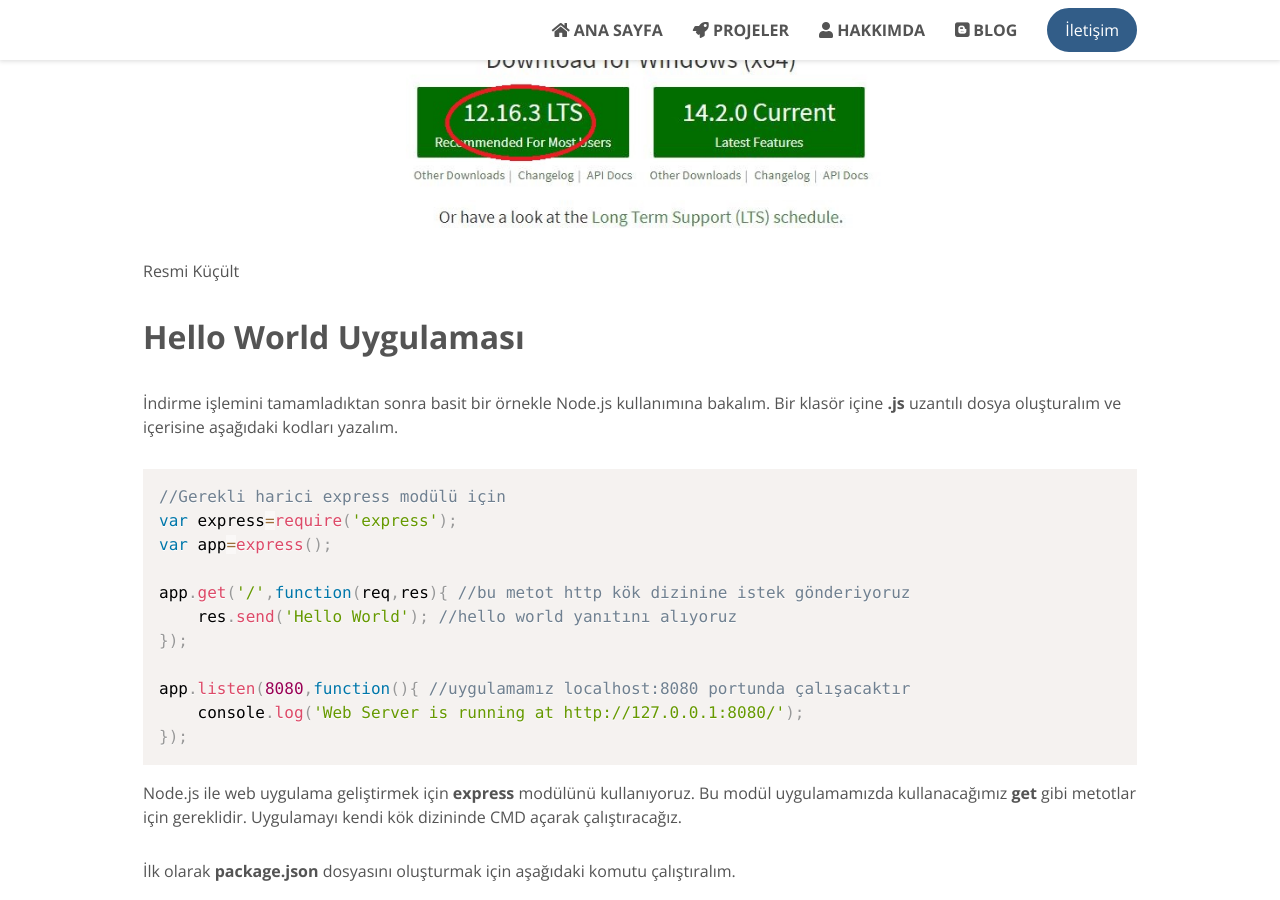
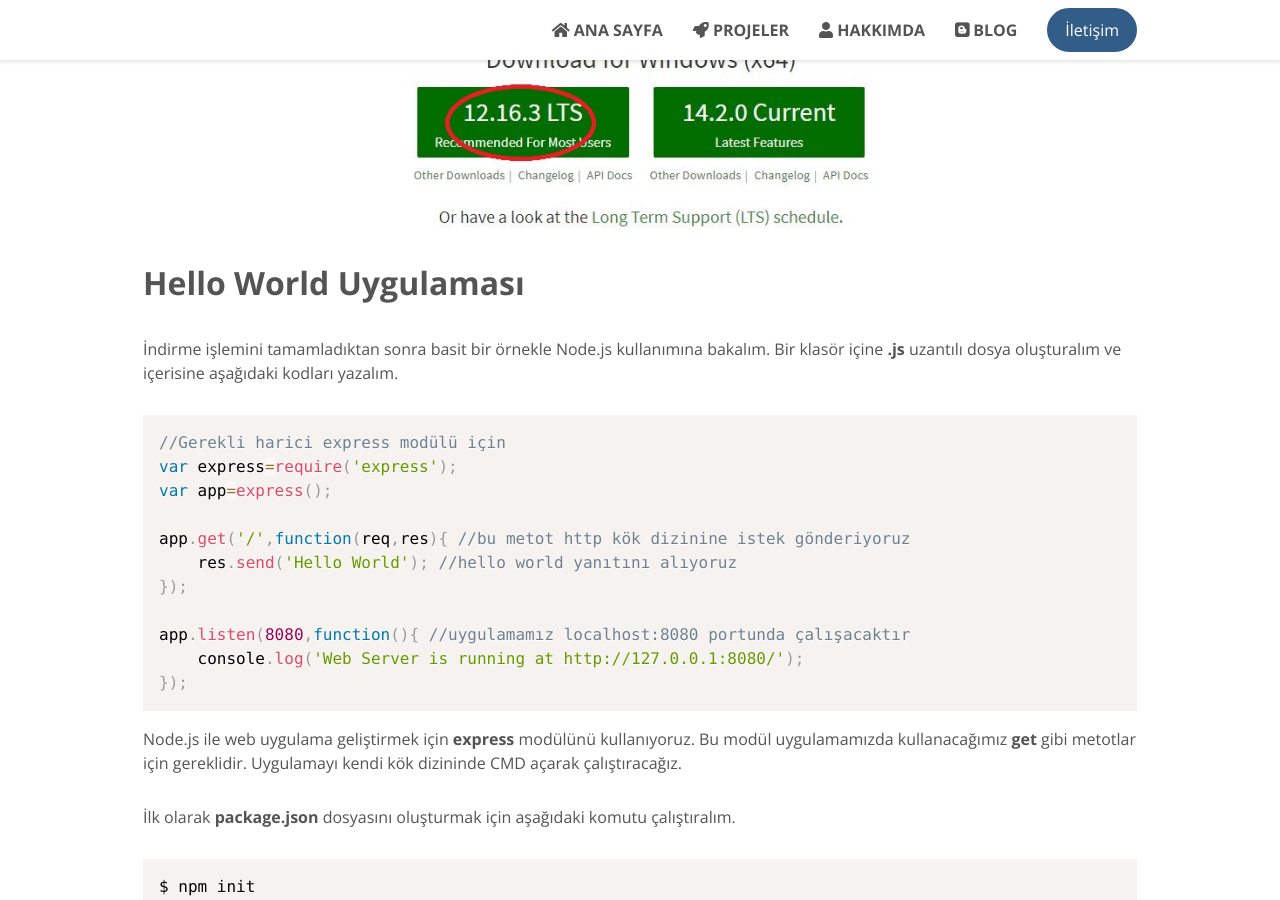
Before and after one commit to shrgrl/shrgrl.github.io, a Jekyll site: the page built from _restApi/index.html, in a window 1280 px wide and 900 px high, scrolled down 635 px. Built offline with Jekyll 4.4.1, drawn with Linux system fonts in a browser that asks for light colours; nearby versions of some CDN libraries; comment, search, counter and statistics services are not loaded.

Commit message:
Update index.html

```diff
--- a/_restApi/index.html
+++ b/_restApi/index.html
@@ -11,17 +11,7 @@
 bilgisayarımızda yoksa Node.js indirmemiz gerek. Node.js, genelde JavaScript ile yazılan komutların sunucu tarafında çalışmasını
 sağlayan, ağ bağlantılı uygulamalar için geliştirilmiş bir çalıştırma ortamıdır. Bilgisayarımızda Node.js’i edinmek için
 <a href="https://nodejs.org/en/" target="_blank">kendi sitesinden</a> kolayca indirebiliriz.</p>
-
-
-<div id="demoLightbox" class="lightbox hide fade"  tabindex="-1" role="dialog" aria-hidden="true">
-	<div class='lightbox-content'>
-		<img class="img-blg" src="{{ base }}/assets/images/restApi/node.jpg" alt="node"><br>
-		<div class="lightbox-caption"><p>Resmi Küçült</p></div>
-	</div>
-</div>
-
-
-
+<img class="img-blg" src="{{ base }}/assets/images/restApi/node.jpg" alt="node"><br>
 
 <h4><b>Hello World Uygulaması</b></h4>
 <p>İndirme işlemini tamamladıktan sonra basit bir örnekle Node.js kullanımına bakalım. Bir klasör içine <b>.js</b> uzantılı dosya oluşturalım
```
